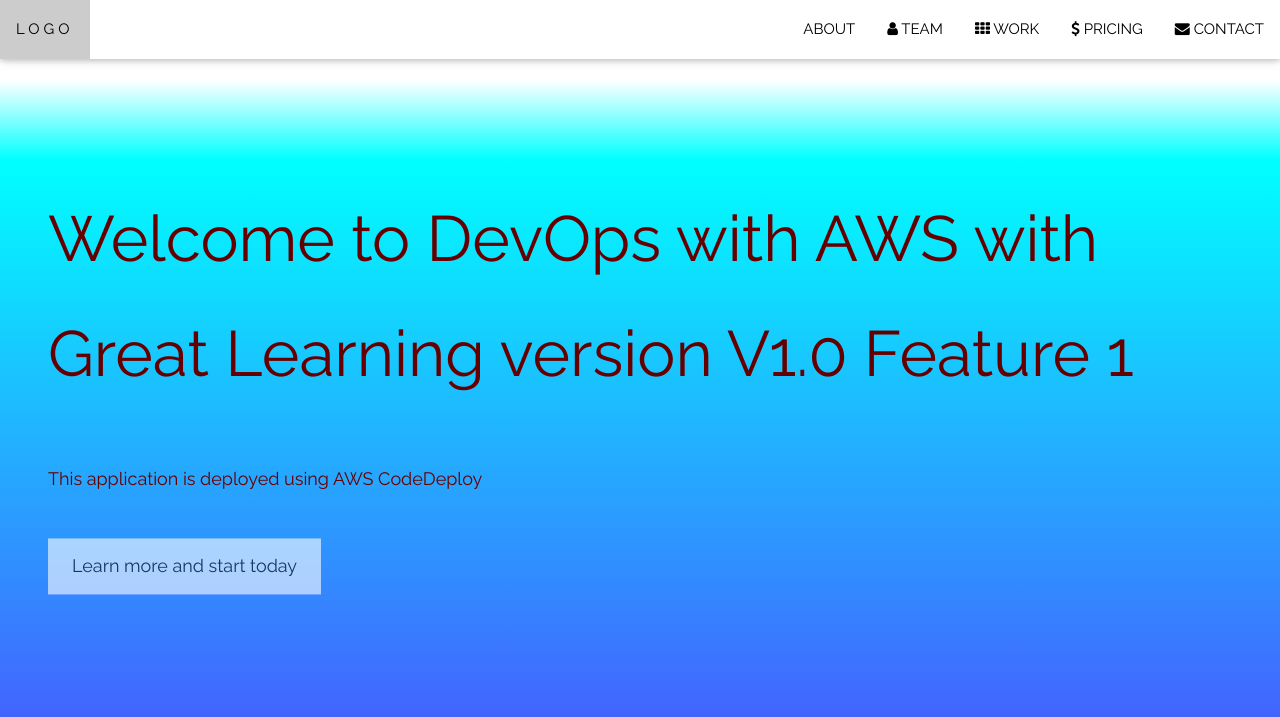
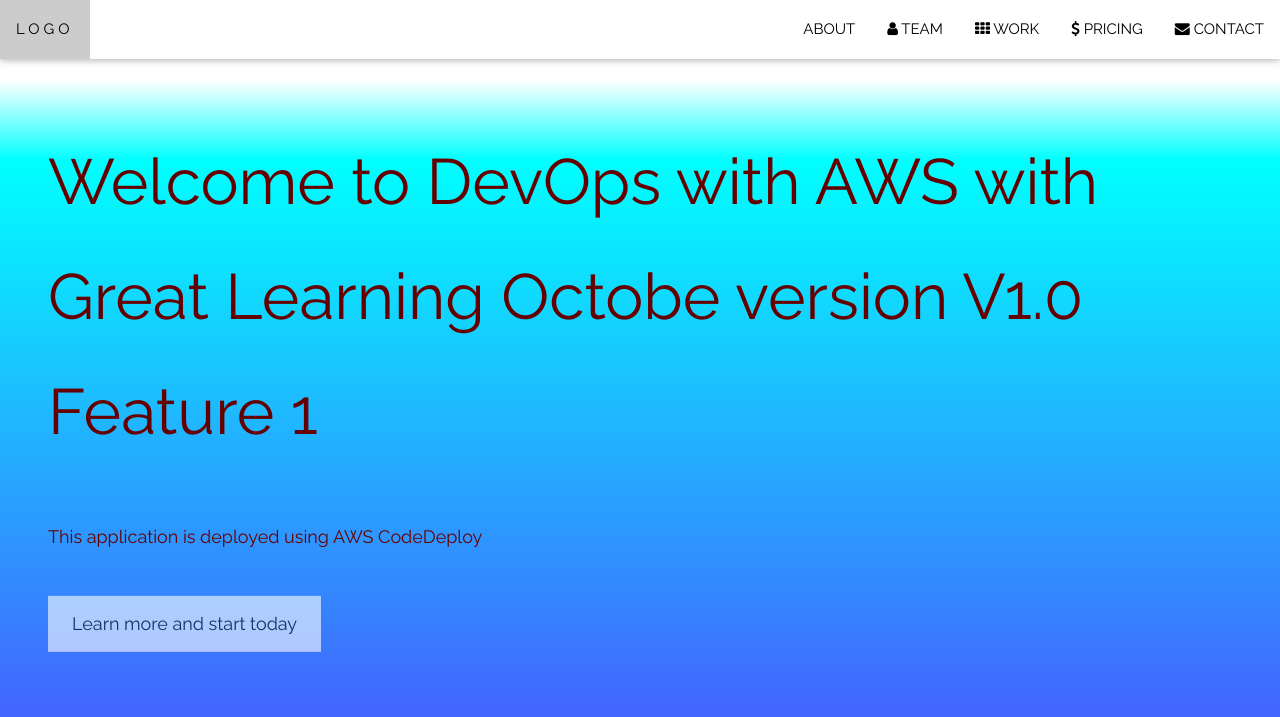
Before and after one commit to scroll2learn/gl-devops-0911, a plain HTML site: page index.html in a window 1280 px wide. Shown: the top 717 px of the page. Drawn offline with nearby package versions, Linux system fonts and the light colour scheme.

Commit message:
Changed Index.html

```diff
--- a/index.html
+++ b/index.html
@@ -65,7 +65,7 @@
 <!-- Header with full-height image -->
 <header class="bgimg-1 w3-display-container" id="home">
   <div class="w3-display-left" style="padding:48px">
-    <span class="w3-jumbo w3-hide-small">Welcome to DevOps with AWS with Great Learning version V1.0 Feature 1</span><br>
+    <span class="w3-jumbo w3-hide-small">Welcome to DevOps with AWS with Great Learning Octobe version V1.0 Feature 1</span><br>
     <span class="w3-xxlarge w3-hide-large w3-hide-medium">Start something that matters</span><br>
     <span class="w3-large">This application is deployed using AWS CodeDeploy</span>
     <p><a href="#about" class="w3-button w3-white w3-padding-large w3-large w3-margin-top w3-opacity w3-hover-opacity-off">Learn more and start today</a></p>
```
